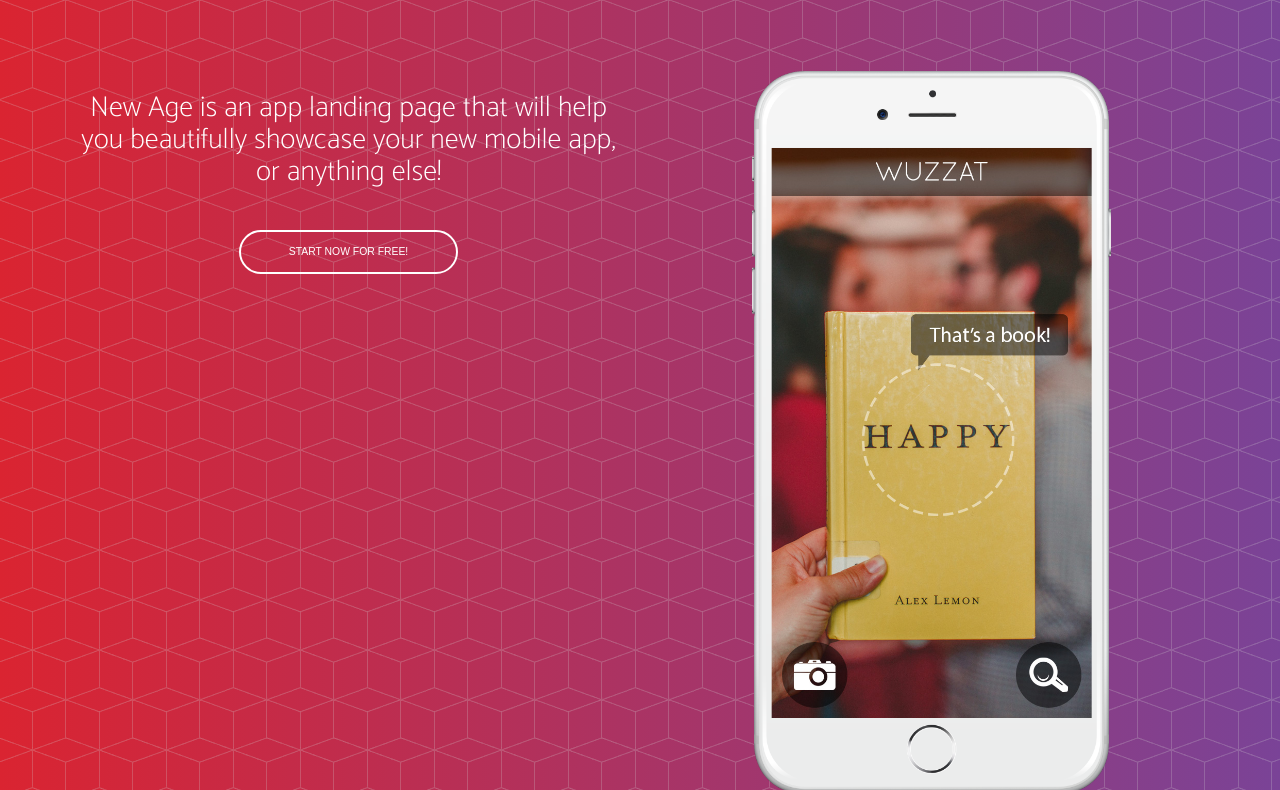
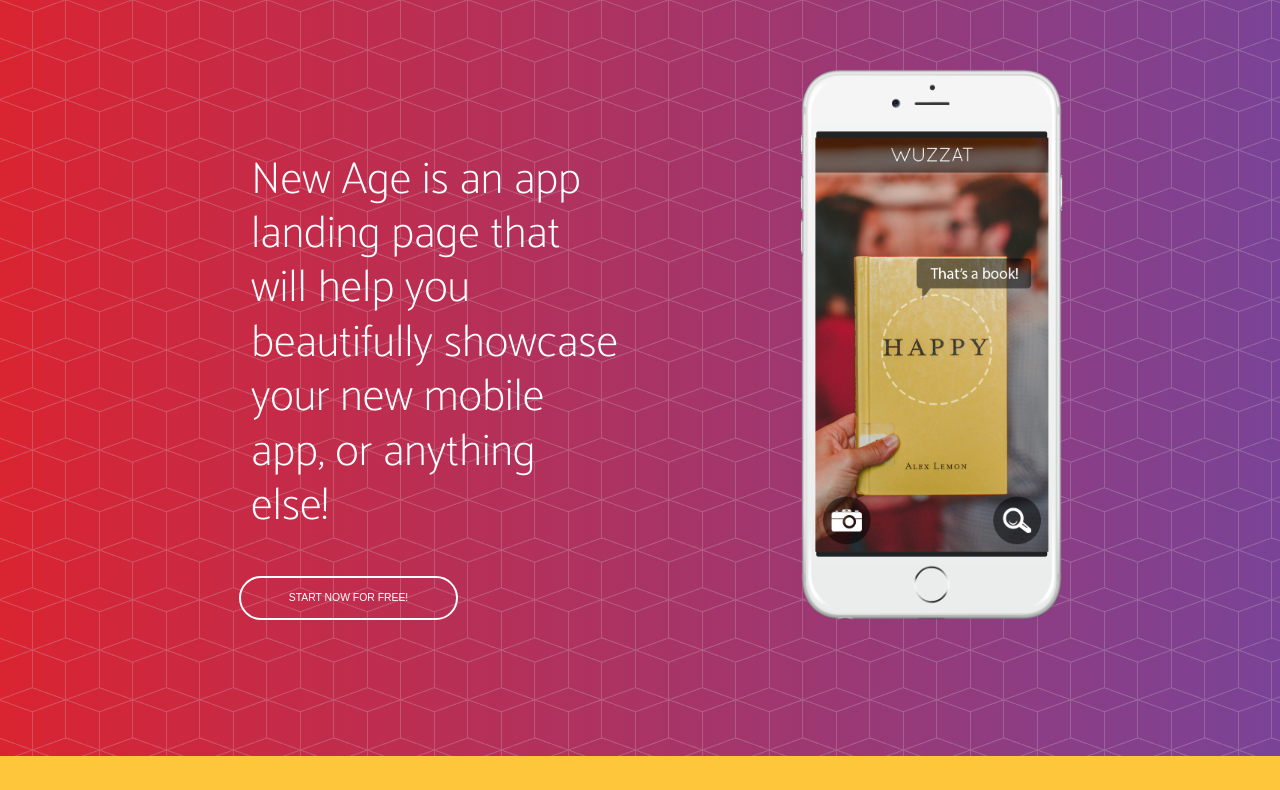
Before and after one commit to szabogya81/scss-sitebuild, a plain HTML site: page index.html in a window 1280 px wide. Shown: the part 63-853 px from the top of the page. Drawn offline with Linux system fonts and the light colour scheme.

Commit message:
Top, download desktop view

```diff
--- a/_scss/mixins/_download-section.scss
+++ b/_scss/mixins/_download-section.scss
@@ -5,9 +5,25 @@
     padding: 5.7rem 2.8rem 6.5rem 2.8rem;
     text-align: center;
 
+    @include desktop-view {
+      padding: 4.5rem 2.8rem 6.3rem 2.8rem;
+    }
+
     .container > [class^=col] {
       margin-bottom: 0.25rem;
       padding: 0;
+
+      @include desktop-view {
+        &.google {
+          padding-right: 0.1rem;
+          text-align: right;
+        }
+
+        &.apple {
+          text-align: left;
+          padding-left: 0.1rem;
+        }
+      }
     }
 
     &__title {
@@ -15,6 +31,11 @@
       font-weight: 100;
       line-height: 3.4rem;
       margin-bottom: 0;
+
+      @include desktop-view {
+        font-size: 4rem;
+        line-height: 4.7rem;
+      }
     }
 
     &__subtitle {
@@ -26,6 +47,10 @@
     &__badge {
       margin-bottom: 1rem;
       width: 37%;
+
+      @include desktop-view {
+        width: 28%;
+      }
     }
   }
 }
--- a/_scss/mixins/_main-menu.scss
+++ b/_scss/mixins/_main-menu.scss
@@ -9,6 +9,11 @@
       align-items: flex-start;
       display: flex;
       width: 100%;
+
+      @include desktop-view {
+        padding-left: 9rem;
+        padding-right: 9rem;
+      }
     }
 
     .nav__brand {
--- a/_scss/mixins/_top-section.scss
+++ b/_scss/mixins/_top-section.scss
@@ -1,6 +1,12 @@
 @mixin top-section {
   .top {
-    padding: 2.4rem 3rem 0rem 3rem;
+    margin-top: 0;
+    padding: 0 3rem 0rem 3rem;
+
+    @include desktop-view {
+      padding-top: 2.4rem;
+      padding-bottom: 2.5rem;
+    }
 
     &__info {
       display: flex;
@@ -15,7 +21,16 @@
       line-height: 2rem;
       margin-bottom: 0;
       padding-bottom: 0rem;
+      padding-top: 3rem;
       text-align: center;
+
+      @include desktop-view {
+        font-size: 2.8rem;
+        line-height: 3.4rem;
+        padding-left: 11rem;
+        padding-right: 0;
+        text-align: left;
+      }
     }
 
     &__button {
@@ -45,6 +60,12 @@
 
       .phone {
         width: 66%;
+
+        @include desktop-view {
+          justify-content: unset;
+          padding-left: 0;
+          width: 48%;
+        }
       }
 
       .screen {
@@ -52,35 +73,11 @@
         top: 50%;
         left: 50%;
         transform: translate(-50%, -50%);
-        width: 55%;
-      }
-    }
+        width: 55.5%;
 
-    &__list {
-      align-items: center;
-      display: flex;
-      justify-content: center;
-      flex-direction: column;
-      .card-title {
-        font-size: 4rem;
-        line-height: 4rem;
-        margin-bottom: 0.5rem;
-        padding-bottom: 0;
-        text-align: center;
-      }
-
-      .card-subtitle {
-        font-size: 1.6rem;
-        margin-bottom: 0.3rem;
-        margin-top: 0;
-        text-align: center;
-      }
-
-      .card-text {
-        margin-bottom: 3.8rem;
-        margin-top: 0;
-        line-height: 1.45rem;
-        text-align: center;
+        @include desktop-view {
+          width: 40%;
+        }
       }
     }
   }
--- a/index.html
+++ b/index.html
@@ -61,12 +61,12 @@
         <div class="col-12">
           <p class="download__subtitle">Our app is available on any mobile device! Download now to get started!</p>
         </div>
-        <div class="col-12 col-md-6">
+        <div class="col-12 col-md-6 google">
           <a href="https://play.google.com/">
             <img class="download__badge" src="./img/google-play-badge.svg" alt="Google Play link">
           </a>
         </div>
-        <div class="col-12 col-md-6">
+        <div class="col-12 col-md-6 apple">
           <a href="https://www.apple.com/hu/ios/app-store/">
             <img class="download__badge" src="./img/app-store-badge.svg" alt="App Store link">
           </a>
```
Also changed, not shown: css/style-generated.css, 1 other file. Lines whose indentation alone changed are shown as unchanged.
